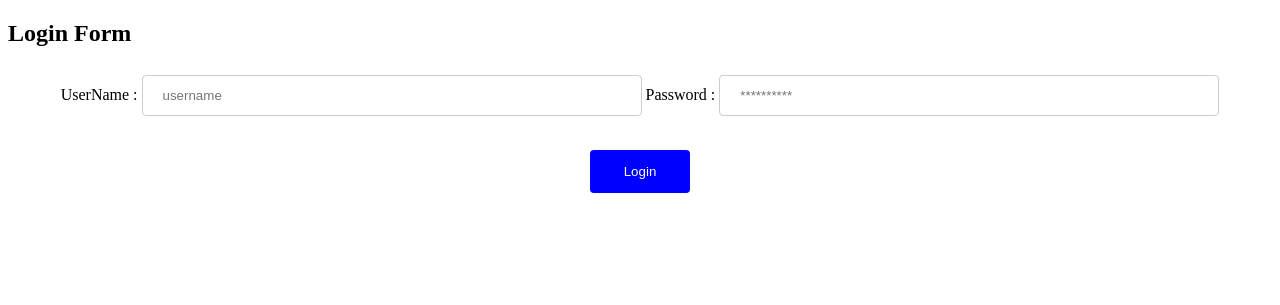
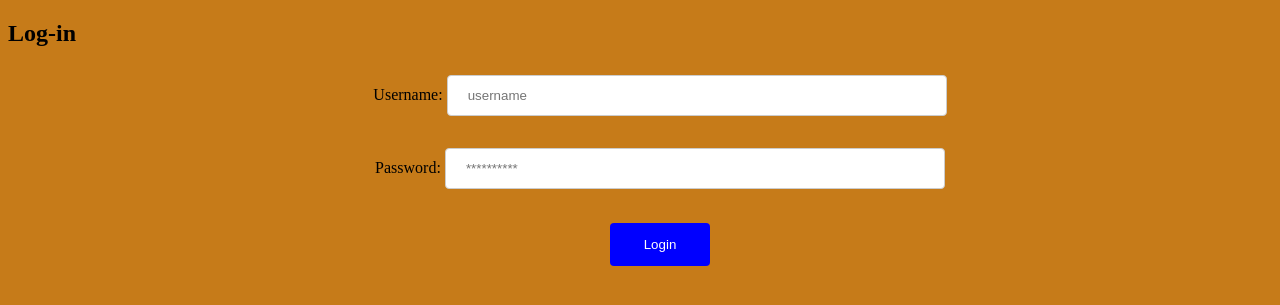
Before and after one commit to AAStepanian/Modulopgave3-Aros-og-Soen, a PHP site: page / in a window 1280 px wide. Shown: the top 305 px of the page. Run offline with PHP 8.4, Linux system fonts and the light colour scheme.

Commit message:
css og index.php update

```diff
--- a/Index.php
+++ b/Index.php
@@ -8,17 +8,21 @@ header("location: profile.php"); // Redirecting To Profile Page
 <html>
 <head>
 <title>Login Form in PHP with Session</title>
-<link rel="stylesheet" href="../css/style.css">
 </head>
-<body>
+<link rel="stylesheet" href="css/style.css">
+<body style="background-color: #c67b19;">
 <div id="login">
-<h2>Login Form</h2>
-<form action="" method="post">
-<label>UserName :</label>
+<h2>Log-in</h2>
+<form id="login" action="" method="post">
+<ul>
+<label>Username:</label>
 <input id="name" name="username" placeholder="username" type="text">
-<label>Password :</label>
+</ul>
+<ul>
+<label>Password:</label>
 <input id="password" name="password" placeholder="**********" type="password"><br><br>
 <input name="submit" type="submit" value=" Login ">
+</ul>
 <span><?php echo $error; ?></span>
 </form>
 </div>
--- a/css/style.css
+++ b/css/style.css
@@ -75,3 +75,7 @@ input[type=submit]:hover {
   font-size: 50px;
   font-family: fantasy;
 }
+
+#login {
+  background-color: #c67b19;
+}
```
